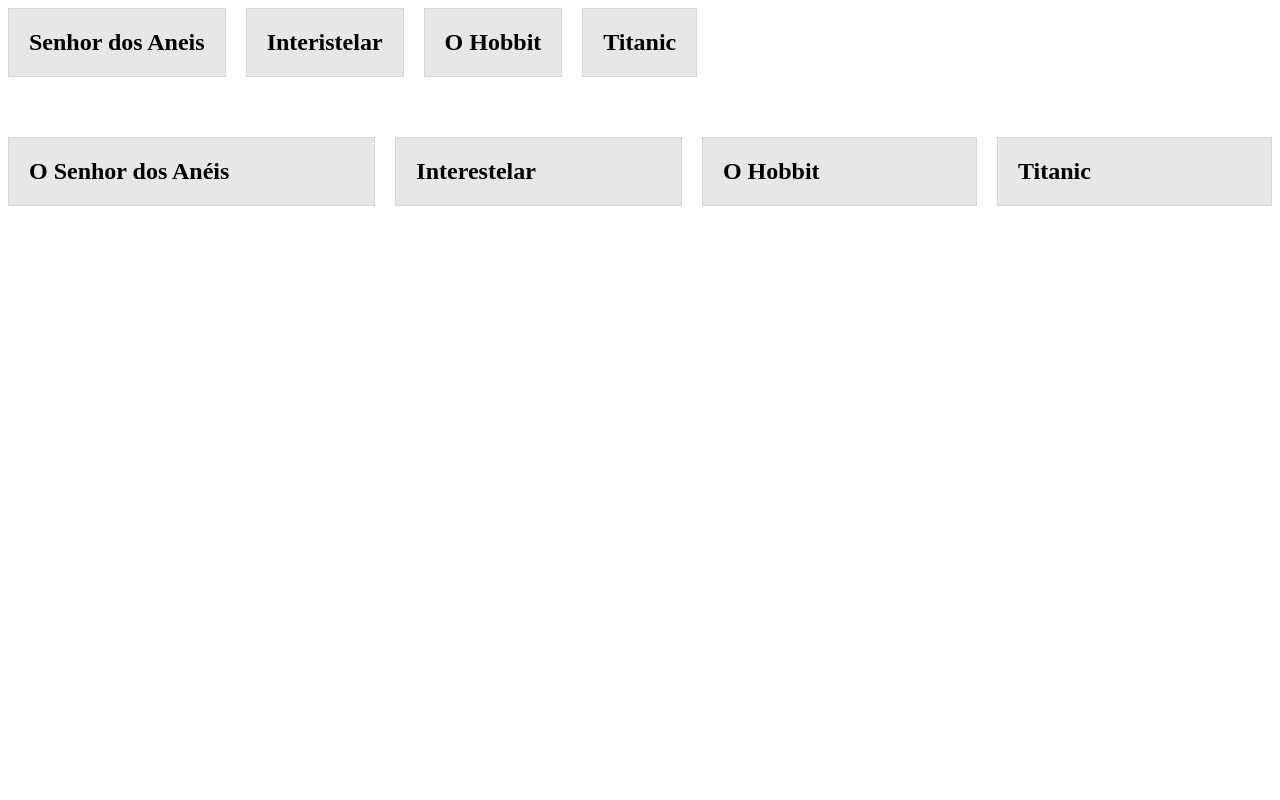
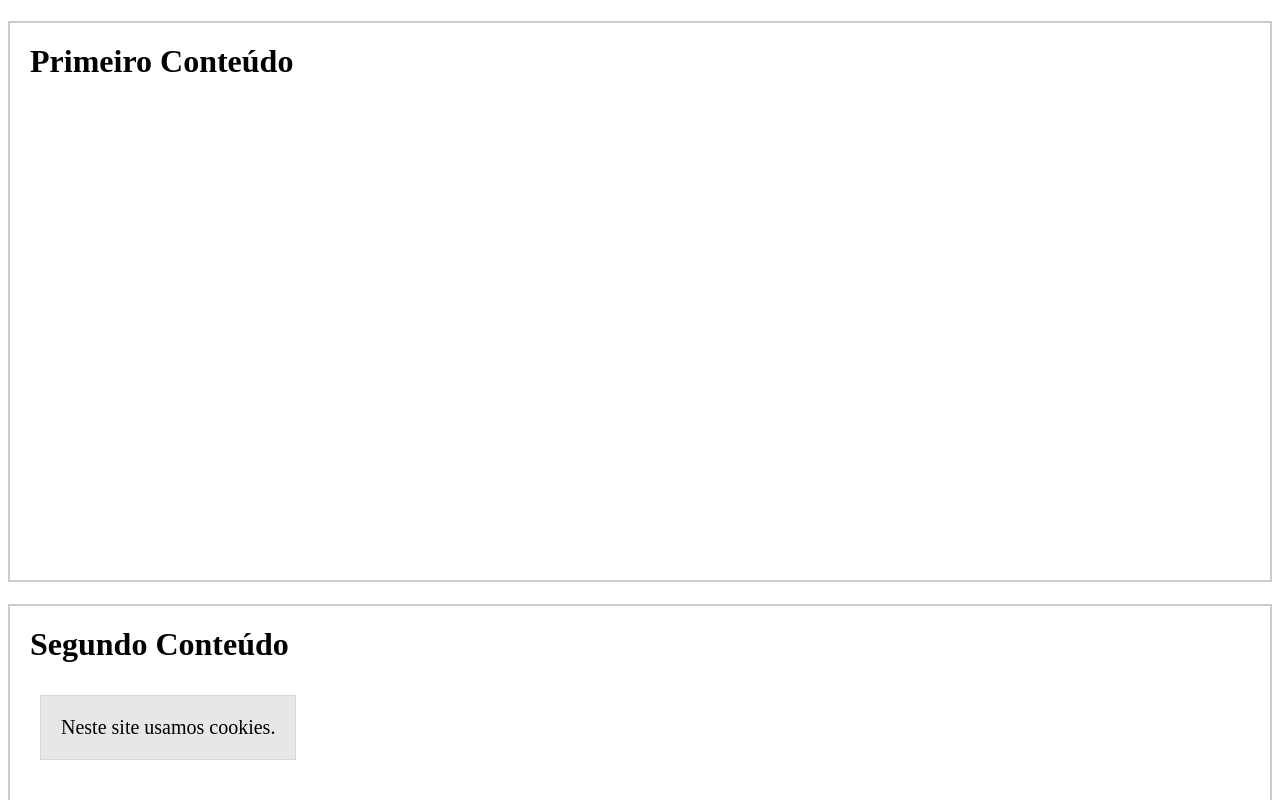
Before and after one commit to douglasbloss/Estudos-de-HTML-e-CSS, a plain HTML site: page index.html in a window 1280 px wide. Shown: the top 800 px of the page. Drawn offline with Linux system fonts and the light colour scheme.

Commit message:
conteúdo inicial de position

```diff
--- a/index.html
+++ b/index.html
@@ -9,19 +9,14 @@
 </head>
 
 <body>
-  <div class="flex">
-    <h2>Senhor dos Aneis</h2>
-    <h2>Interistelar</h2>
-    <h2>O Hobbit</h2>
-    <h2>Titanic</h2>
+  <h1>Primeiro Conteúdo</h1>
+  <h1>Segundo Conteúdo</h1>
+  <h1>Terceiro Conteúdo</h1>
+
+  <div class="fixo">
+    <p>Neste site usamos cookies.</p>
   </div>
 
-  <div class="grid">
-    <h2>O Senhor dos Anéis</h2>
-    <h2>Interestelar</h2>
-    <h2>O Hobbit</h2>
-    <h2>Titanic</h2>
-  </div>
 </body>
 
 </html>
--- a/style.css
+++ b/style.css
@@ -1,31 +1,19 @@
-.flex {
-  /* O flex box sempre vai encaixando o conteúdo ao lado dele, nao precisa delimitar quantidade de colunas ou itens que podem ir ao lado */
-  display: flex;
-  /* Essa joga os elementos para uma nova linha ao invés de criar um scroll lateral */
-  flex-wrap: wrap;
-  gap: 20px;
+.fixo {
+  position: fixed;
+  /* esses top botton left bottom so funcionarao quando tivermos um elemento com position modificada */
+  bottom: 40px;
+  left: 40px;
 }
 
-h2 {
+h1 {
+  border: 2px solid #ccc;
+  padding: 20px 20px 500px 20px;
+}
+
+p {
   background: #e7e7e7;
   border: 1px solid #d7d7d7;
   padding: 20px;
   margin: 0px;
-  /* com basis igual a zero, todos os itens têm o menor tamanho possível baseasdo no maior conteúdo de algum deles (nocaso é o 'Senhor dos Anéis' */
-  /* flex-basis: 0; */
-  /* flex-basis: auto; */
-  /* Com o shrink em zero ele não irá mais quebrar as diminuir o tamanho do elemento/quebrar a palavra */
-  /* flex-shrink: 0; */
-  /* é um atalho para grow 1 shrink 1 e basis 0% */
-  /* flex: 1; */
+  font-size: 20px;
 }
-
-/* O grid em comparação ao flex é mais FIXO menos FLEXÍVEL. São GRADES. */
-/* Ou seja, sempre pensa nas colunas quando se fala em Grid */
-.grid {
-  margin-top: 60px;
-  display: grid;
-  /* com esse auto-fit ele pode encaixar a quantidade possivel, semelhante a função do .flex */
-  grid-template-columns: repeat(auto-fit, minmax(150px, auto));
-  gap: 20px;
-}
```
